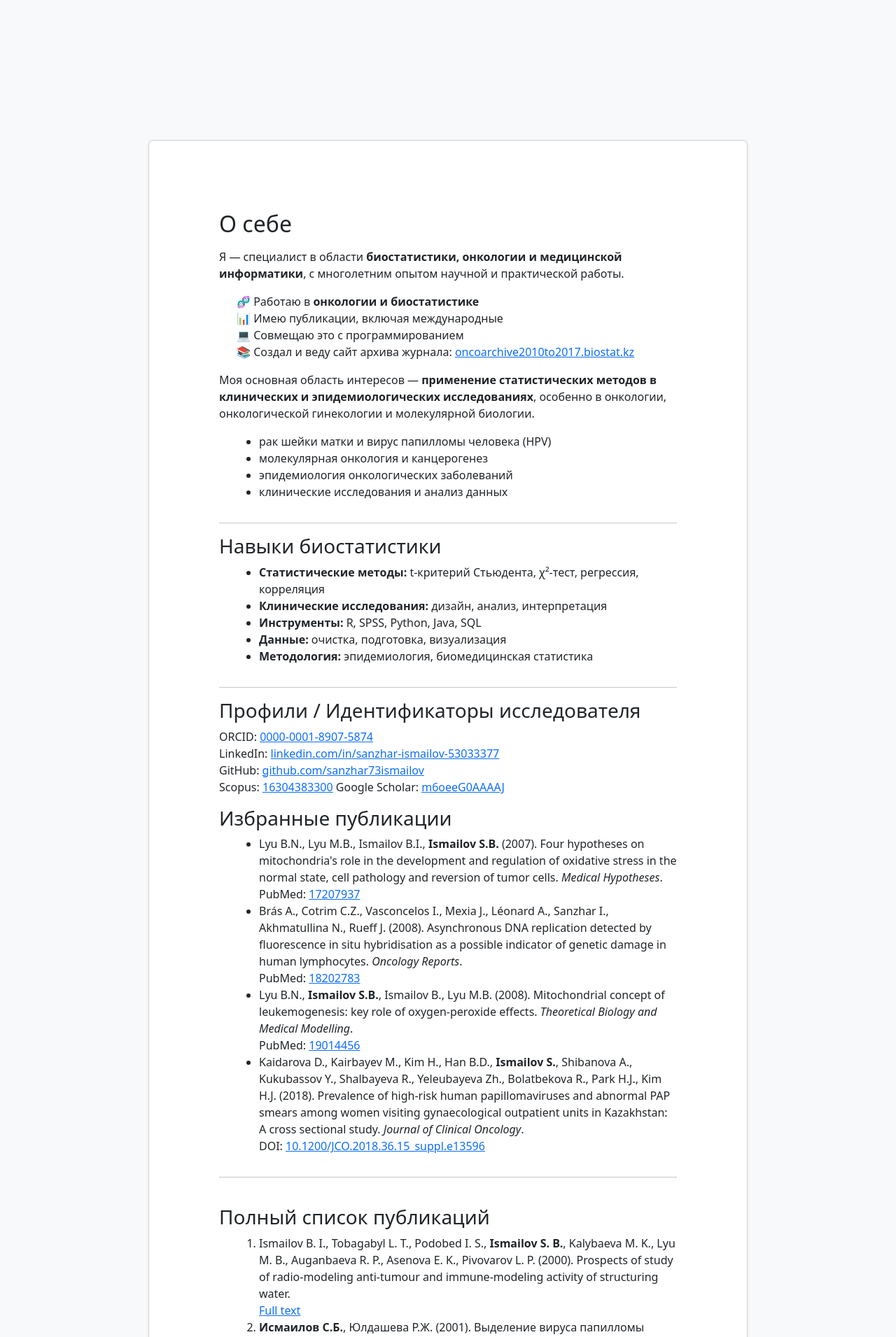
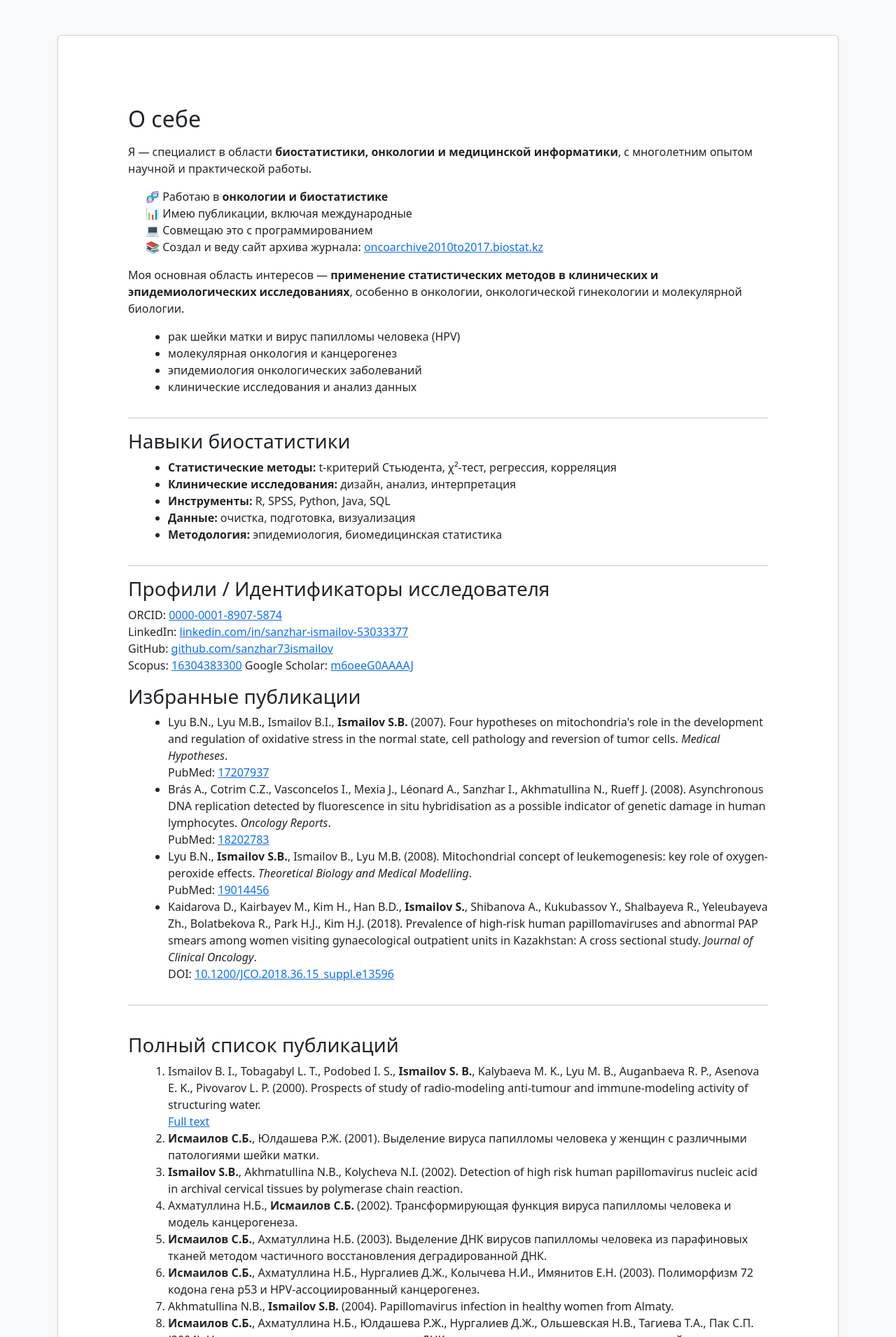
Before and after one commit to sanzhar73ismailov/oncoradiojournal, a PHP site: page / in a window 1280 px wide. Shown: the top 1911 px of the page at 70% size. Run offline with PHP 8.4, Linux system fonts and the light colour scheme.

Commit message:
+ Sanzhar - padding: 50px; /* отступ от краев экрана */

```diff
--- a/sismailov.biostat.kz/index.php
+++ b/sismailov.biostat.kz/index.php
@@ -25,7 +25,7 @@
 
     <style>
         body {
-            padding: 200px; /* отступ от краев экрана */
+            padding: 50px; /* отступ от краев экрана */
             background-color: #f8f9fa;
         }
 
```
